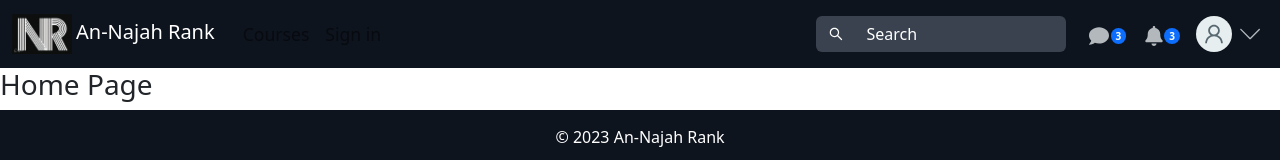
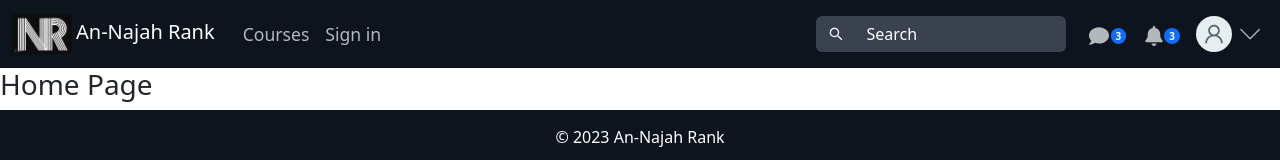
Before and after one commit to Momen-Odeh/An-Najah-Rank, a React (Create React App) app in the folder Frontend/: page / in a window 1280 px wide. Shown: the top 160 px of the page. Built offline with nearby package versions, Linux system fonts and the light colour scheme.

Commit message:
adjust colors in navbar

```diff
--- a/Frontend/src/Components/Navbar/Style.js
+++ b/Frontend/src/Components/Navbar/Style.js
@@ -141,7 +141,7 @@ const useStyle = createUseStyles({
       },
       hoveringColor:{
         fontSize:'1.1rem',
-        color:'#b2b8bc',
+        color:'#b2b8bc !important',
         '&:hover':{
             color: 'white',
         }
```
